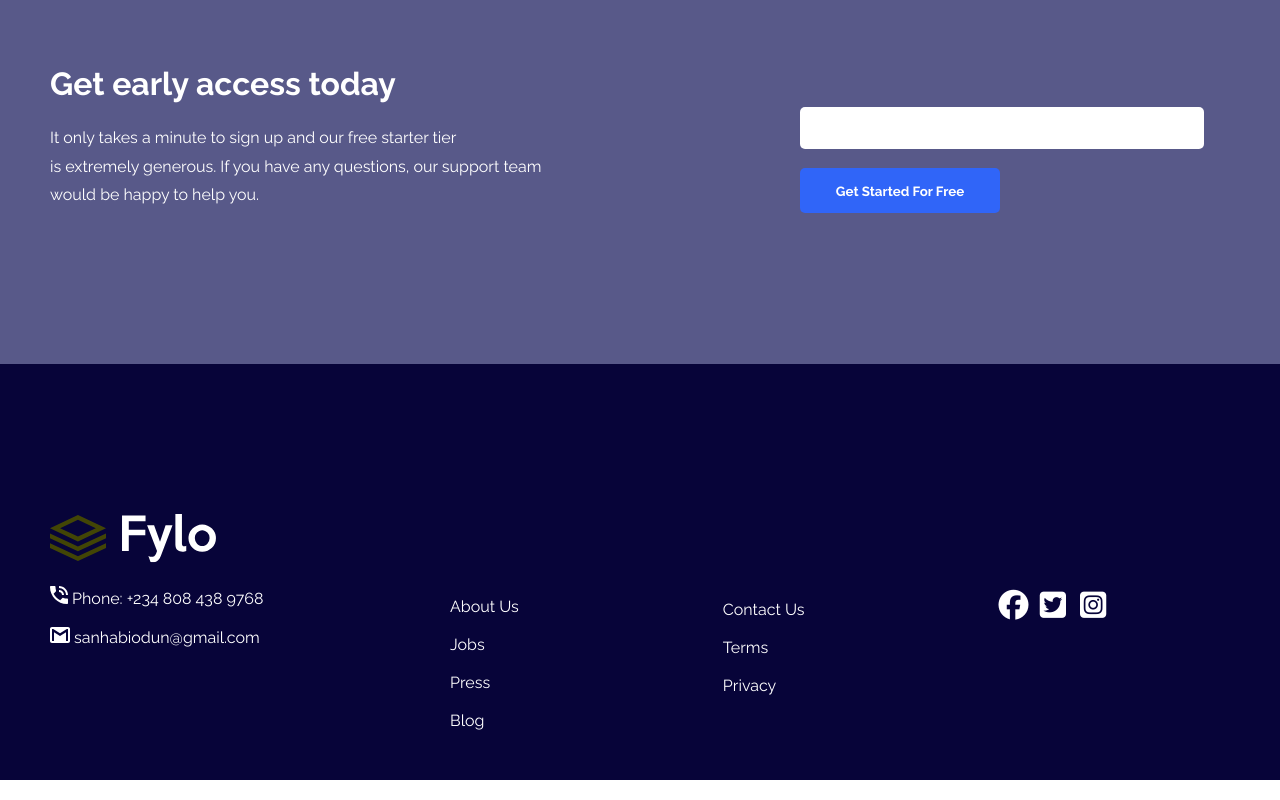
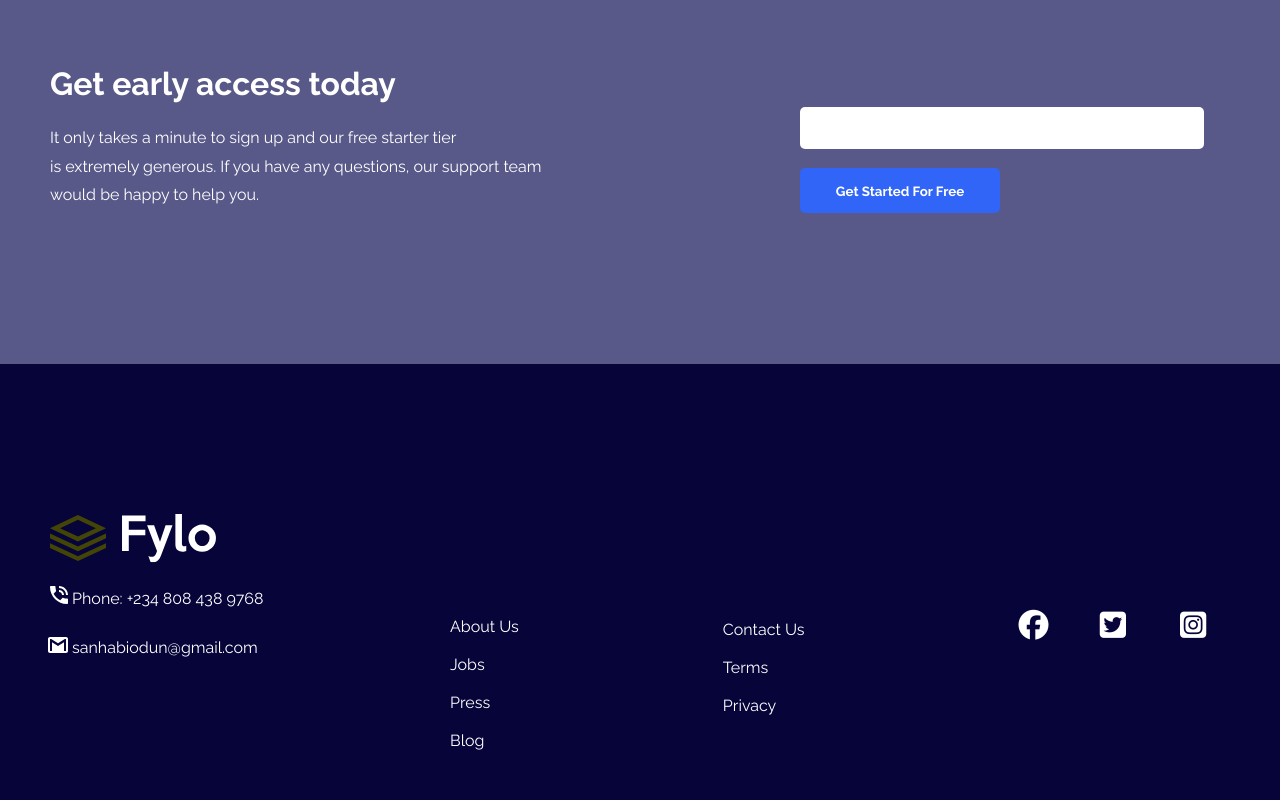
Before and after one commit to biodun-blaze/PROJECT-5, a plain HTML site: page index.html in a window 1280 px wide. Shown: the part 1751-2551 px from the top of the page. Drawn offline with Linux system fonts and the light colour scheme.

Commit message:
Stage All Changes

```diff
--- a/index.html
+++ b/index.html
@@ -42,16 +42,18 @@
   </p>
 
   <div class="Heading-1-container" style="font-family: 'Raleway', sans-serif; line-height: 1.5;">
-    <h1> All your files in one secure <br>  location, accessible anywhere.</h1>
+    <h1> All your files in one secure <br> location, accessible anywhere.</h1>
 
     <p style="font-weight: lighter; line-height: 1.5;"> Fylo stores your most important files in one secure location.
-    Access <br> them wherever you need, share and collaborate with friends,
-    family, and <br> co-workers. <br> <br> </p>
+      Access <br> them wherever you need, share and collaborate with friends,
+      family, and <br> co-workers. <br> <br> </p>
 
     <form action="/action_page.php">
 
-      <input type="email" id="email" name="username" style="width: 300px; height: 40px;" >
-      <input type="submit" value="Get Started" style="width: 200px; height: 45px; margin-left: 10px; font-family: 'Raleway', sans-serif; font-weight: bold; color: white; background-color: hsl(224, 93%, 58%);border-radius: 5px 5px 5px 5px; border: none;"   class="button" >
+      <input type="email" id="email" name="username" style="width: 300px; height: 40px;">
+      <a href="mailto:"></a><input type="submit" value="Get Started"
+        style="width: 200px; height: 45px; margin-left: 10px; font-family: 'Raleway', sans-serif; font-weight: bold; color: white; background-color: hsl(224, 93%, 58%);border-radius: 5px 5px 5px 5px; border: none;"
+        class="button"> </a>
     </form>
   </div>
   <div class="illustration1">
@@ -69,12 +71,14 @@
         covered for all of your file storage needs. <br> <br>
         Securely share files and folders with friends, family and colleagues for <br>
         live collaboration. No email attachments required!<br> <br>
-        <a href="" style="text-decoration: underline; color: style="text-decoration: underline; color: hsl(170, 45%, 43%);>See how Fylo works <img src="images/icon-arrow.svg" alt="";> </a>
+        <a href="" style="text-decoration: underline; color: style=" text-decoration: underline; color: hsl(170, 45%,
+          43%);>See how Fylo works <img src="images/icon-arrow.svg" alt="" ;> </a>
       </p> <br>
 
       <div class="whitebox">
         <div class="Fylo" style="font-size: smaller; padding-left: 40px; padding-top: 10px;">
-          <p style="line-height: 1.5;"> <img src="images/icon-quotes.svg" alt=""> <br> Fylo has improved our team productivity by <br> an order of
+          <p style="line-height: 1.5;"> <img src="images/icon-quotes.svg" alt=""> <br> Fylo has improved our team
+            productivity by <br> an order of
             magnitude.
             Since
             making the <br> switch our team has become a well-oiled collaboration machine.</p>
@@ -82,10 +86,12 @@
             <img src="images/avatar-testimonial.jpg" alt="" id="testimonial">
             <div style="display: inline-block; position: absolute; margin-left: 10px; padding-top: 10px;">
 
-              <p> <h4> Kyle
+              <p>
+              <h4> Kyle
                 Burton </h4><br>
-                <div style="display: inline-block ; top: 40px; position: absolute ; width: max-content;"> Founder & CEO, Huddle</div>
-               </p>
+              <div style="display: inline-block ; top: 40px; position: absolute ; width: max-content;"> Founder & CEO,
+                Huddle</div>
+              </p>
             </div>
 
           </div>
@@ -97,21 +103,24 @@
   </div>
   </div>
 
-  <div class="middle-container" >
+  <div class="middle-container">
 
     <div class="middle-containercontent" style=" color: white;">
       <h1>Get early access today</h1>
 
 
-      <p style="line-height: 1.8;"> It only takes a minute to sign up and our free starter tier <br> is extremely generous.
+      <p style="line-height: 1.8;"> It only takes a minute to sign up and our free starter tier <br> is extremely
+        generous.
         If you have any questions, our support team <br> would be happy to help you.
       </p>
       <div style="display: inline-block; position: relative; left: 750px; bottom: 135px;">
         <p>
         <form action="/action_page.php">
 
-          <input type="email" id="email" name="username" style="width: 400px; height: 40px; border-radius: 5px 5px 5px 5px; border: none;"> <br> <br>
-          <input type="submit" value="Get Started For Free" style="width: 200px; height: 45px;font-family: 'Raleway', sans-serif; font-weight: bold; color: white; background-color: hsl(224, 93%, 58%);border-radius: 5px 5px 5px 5px; border: none;"
+          <input type="email" id="email" name="username"
+            style="width: 400px; height: 40px; border-radius: 5px 5px 5px 5px; border: none;"> <br> <br>
+          <input type="submit" value="Get Started For Free"
+            style="width: 200px; height: 45px;font-family: 'Raleway', sans-serif; font-weight: bold; color: white; background-color: hsl(224, 93%, 58%);border-radius: 5px 5px 5px 5px; border: none;"
             class="button">
         </form>
         </p>
@@ -126,7 +135,8 @@
       <img src="images/logo.svg" alt="" style=filter:invert(100%) sepia(100%) saturate(2%) hue-rotate(334deg);> <br>
       <br>
       <img src="images/icon-phone.svg" alt=""> Phone: +234 808 438 9768 <br> <br>
-      <img src="images/icon-email.svg" alt=""> sanhabiodun@gmail.com
+      <a href="mailto:" style="color: white; display: inline-block; right: 22px;"> <img src="images/icon-email.svg"
+          alt=""> sanhabiodun@gmail.com</a>
     </div>
 
     <div style="display: inline-block; position: relative; left: 450px; bottom: 50px;">
@@ -144,9 +154,11 @@
     </div>
 
     <div style="display: inline-block; position: relative; left: 840px; bottom: 160px;">
-      <i class="fa-brands fa-facebook" style="font-size: 30px; margin-right: 7px;"></i>
-      <i class="fa-brands fa-square-twitter" style="font-size: 30px;"></i>
-      <i class="fa-brands fa-square-instagram" style="font-size: 30px; margin-left: 10px;"></i>
+      <a href="http://facebook.com"><i class="fa-brands fa-facebook"
+          style="font-size: 30px; margin-right: 7px;"></i></a>
+      <a href="http://twitter.com"><i class="fa-brands fa-square-twitter" style="font-size: 30px;"></i></a>
+      <a href="http://instagram.com"><i class="fa-brands fa-square-instagram"
+          style="font-size: 30px; margin-left: 10px;"></i></a>
     </div>
 
     <!--<footer>
@@ -156,12 +168,6 @@
     </p>
   </footer>-->
 
-
-
-
-
-
-
 </body>
 
 </html>
```
